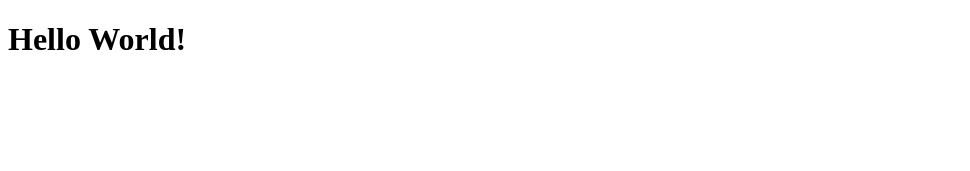
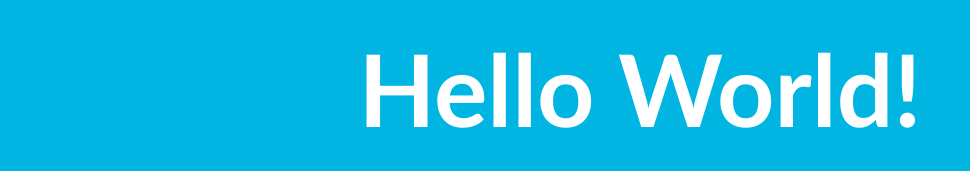
Before and after one commit to IvanM-19/My-Own-Website, a plain HTML site: page index.html in a window 1280 px wide. Shown: the whole page, without its empty margins (0-970 px from the left). Drawn offline with Linux system fonts and the light colour scheme.

Commit message:
Created style.css
Now I created a style.css file and I linked it to the index.html

```diff
--- a/index.html
+++ b/index.html
@@ -3,6 +3,7 @@
   <head>
     <meta charset="utf-8">
     <meta name="viewport" content="width=device-width, initial-scale=1.0">
+    <link rel="stylesheet" href="style.css">
     <title>My Own Website</title>
   </head>
   <body>
--- /dev/null
+++ b/style.css
@@ -0,0 +1,14 @@
+body {
+    background-color: #00b5e2;
+    color: #3812df;
+    font-family: Candara, Calibri, "Segoe UI", "Arial", sans-serif;
+    text-align: center;
+}
+
+h1 {
+    font-size: 100px;
+    font-weight: bold;
+    margin: 0;
+    padding: 20px 0;
+    color: #ffffff;
+}
```
